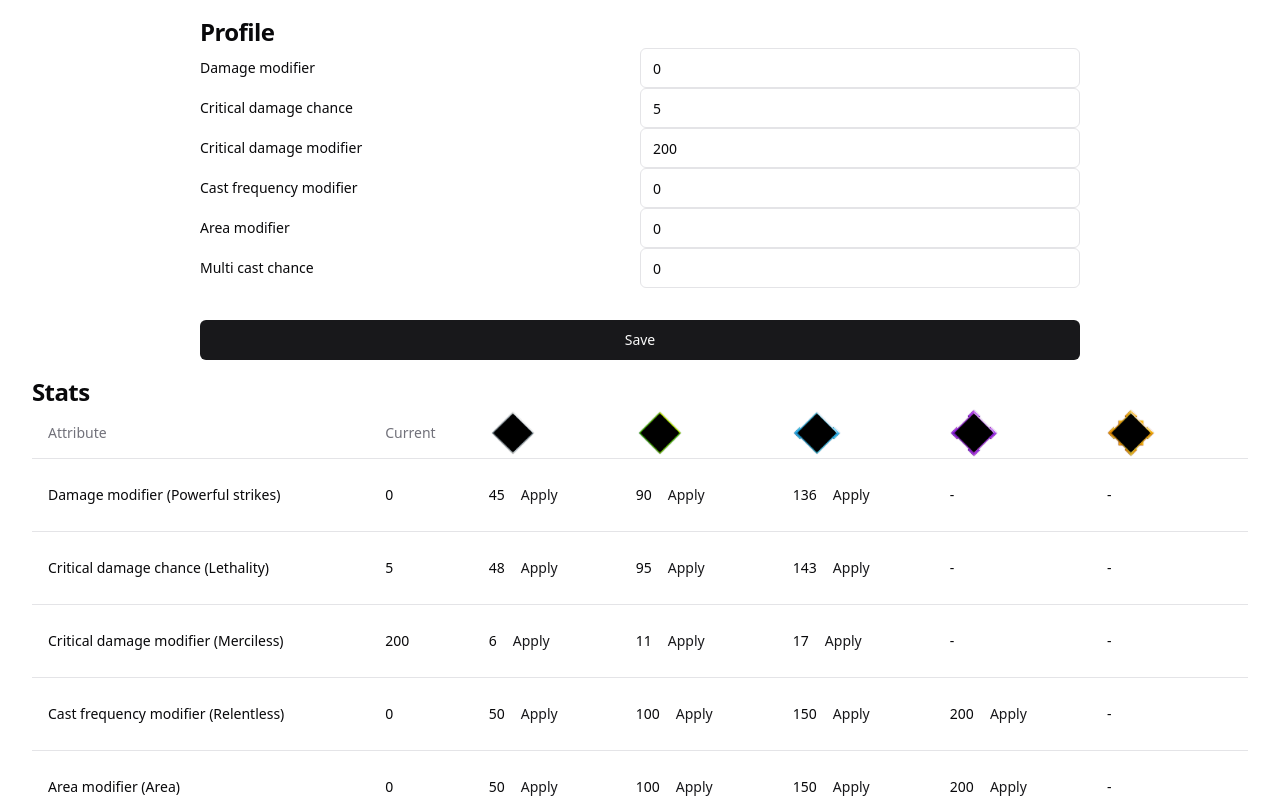
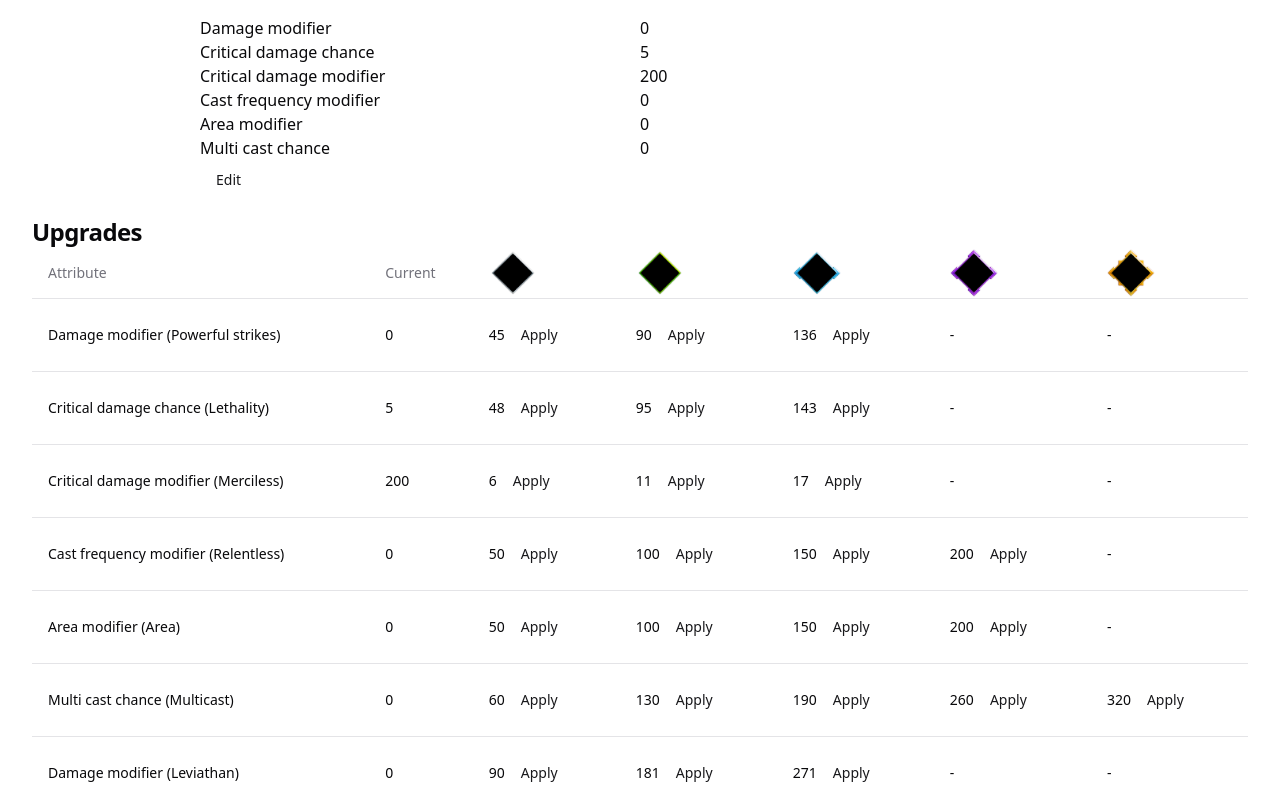
Before and after one commit to singohuen/soulstone-survivors-calculator, a React (Vite) app in the folder ui/: page / in a window 1280 px wide. Shown: the top 800 px of the page. Built offline with nearby package versions, Linux system fonts and the light colour scheme.

Commit message:
Move form to dialog

```diff
--- a/ui/package.json
+++ b/ui/package.json
@@ -10,6 +10,7 @@
     "preview": "vite preview"
   },
   "dependencies": {
+    "@radix-ui/react-dialog": "^1.0.5",
     "@radix-ui/react-label": "^2.0.2",
     "@radix-ui/react-slot": "^1.0.2",
     "@tanstack/react-table": "^8.10.3",
--- a/ui/src/App.tsx
+++ b/ui/src/App.tsx
@@ -1,8 +1,8 @@
 import { useState } from "react";
 import ProfileContext from "./Profile.context";
-import ProfileForm from "./ProfileForm";
 import { Profile } from "./lib/types";
-import StatsTable from "./StatsTable";
+import UpgradesTable from "./UpgradesTable";
+import ProfileOverview from "./ProfileOverview";
 
 const App = () => {
   const [profile, setProfile] = useState<Profile>({
@@ -18,10 +18,10 @@
     <ProfileContext.Provider value={{ profile, setProfile }}>
       <main className="container">
         <section className="w-3/4 mx-auto p-4">
-          <ProfileForm />
+          <ProfileOverview />
         </section>
 
-        <StatsTable />
+        <UpgradesTable />
       </main>
     </ProfileContext.Provider>
   );
--- a/ui/src/ProfileForm.tsx
+++ b/ui/src/ProfileForm.tsx
@@ -5,11 +5,14 @@
 import { Profile } from "./lib/types";
 import { useContext, useEffect } from "react";
 import ProfileContext from "./Profile.context";
-import { H3 } from "./components/ui/typography";
 
 interface ProfileFormData extends Profile {}
 
-const ProfileForm = () => {
+interface ProfileFormProps {
+  onSuccess?: () => void;
+}
+
+const ProfileForm = ({ onSuccess }: ProfileFormProps) => {
   const { profile, setProfile } = useContext(ProfileContext);
 
   const { register, handleSubmit, reset } = useForm<ProfileFormData>({
@@ -18,6 +21,7 @@
 
   const onSubmit = handleSubmit((data) => {
     setProfile(data);
+    onSuccess && onSuccess();
   });
 
   useEffect(() => {
@@ -26,7 +30,6 @@
 
   return (
     <form onSubmit={onSubmit}>
-      <H3>Profile</H3>
       {(
         [
           {
@@ -55,7 +58,7 @@
           },
         ] as { label: string; field: keyof ProfileFormData }[]
       ).map((field) => (
-        <div key={field.field} className="grid grid-cols-2 items-center">
+        <div key={field.field} className="grid grid-cols-2 items-center mb-2">
           <Label htmlFor={field.field}>{field.label}</Label>
           <Input
             id={field.field}
--- /dev/null
+++ b/ui/src/ProfileOverview.tsx
@@ -0,0 +1,56 @@
+import { useContext, useState } from "react";
+import ProfileContext from "./Profile.context";
+import {
+  Dialog,
+  DialogContent,
+  DialogHeader,
+  DialogTitle,
+  DialogTrigger,
+} from "./components/ui/dialog";
+import { Button } from "./components/ui/button";
+import ProfileForm from "./ProfileForm";
+
+const ProfileOverview = () => {
+  const { profile } = useContext(ProfileContext);
+
+  const [open, setOpen] = useState(false);
+
+  return (
+    <div>
+      <div className="grid grid-cols-2">
+        <div>Damage modifier</div>
+        <div>{profile.damageModifier}</div>
+
+        <div>Critical damage chance</div>
+        <div>{profile.criticalDamageChance}</div>
+
+        <div>Critical damage modifier</div>
+        <div>{profile.criticalDamageModifier}</div>
+
+        <div>Cast frequency modifier</div>
+        <div>{profile.castFrequencyModifier}</div>
+
+        <div>Area modifier</div>
+        <div>{profile.areaModifier}</div>
+
+        <div>Multi cast chance</div>
+        <div>{profile.multiCastChance}</div>
+      </div>
+
+      <Dialog open={open} onOpenChange={setOpen}>
+        <DialogTrigger>
+          <Button variant={"link"}>Edit</Button>
+        </DialogTrigger>
+        <DialogContent>
+          <DialogHeader>
+            <DialogTitle className="mb-8">Update profile</DialogTitle>
+
+            <ProfileForm onSuccess={() => setOpen(false)} />
+          </DialogHeader>
+        </DialogContent>
+      </Dialog>
+    </div>
+  );
+};
+
+export default ProfileOverview;
--- a/ui/src/StatsTable.tsx
+++ b/ui/src/UpgradesTable.tsx
@@ -18,12 +18,12 @@
 import { Button } from "./components/ui/button";
 import { H3 } from "./components/ui/typography";
 
-const StatsTable = () => {
+const UpgradesTable = () => {
   const { profile, setProfile } = useContext(ProfileContext);
 
   return (
     <section>
-      <H3>Stats</H3>
+      <H3>Upgrades</H3>
       <Table>
         <TableHeader>
           <TableRow>
@@ -112,4 +112,4 @@
   );
 };
 
-export default StatsTable;
+export default UpgradesTable;
--- /dev/null
+++ b/ui/src/components/ui/dialog.tsx
@@ -0,0 +1,121 @@
+import * as React from "react"
+import * as DialogPrimitive from "@radix-ui/react-dialog"
+import { X } from "lucide-react"
+
+import { cn } from "@/lib/utils"
+
+const Dialog = DialogPrimitive.Root
+
+const DialogTrigger = DialogPrimitive.Trigger
+
+const DialogPortal = ({
+  className,
+  ...props
+}: DialogPrimitive.DialogPortalProps) => (
+  <DialogPrimitive.Portal className={cn(className)} {...props} />
+)
+DialogPortal.displayName = DialogPrimitive.Portal.displayName
+
+const DialogOverlay = React.forwardRef<
+  React.ElementRef<typeof DialogPrimitive.Overlay>,
+  React.ComponentPropsWithoutRef<typeof DialogPrimitive.Overlay>
+>(({ className, ...props }, ref) => (
+  <DialogPrimitive.Overlay
+    ref={ref}
+    className={cn(
+      "fixed inset-0 z-50 bg-background/80 backdrop-blur-sm data-[state=open]:animate-in data-[state=closed]:animate-out data-[state=closed]:fade-out-0 data-[state=open]:fade-in-0",
+      className
+    )}
+    {...props}
+  />
+))
+DialogOverlay.displayName = DialogPrimitive.Overlay.displayName
+
+const DialogContent = React.forwardRef<
+  React.ElementRef<typeof DialogPrimitive.Content>,
+  React.ComponentPropsWithoutRef<typeof DialogPrimitive.Content>
+>(({ className, children, ...props }, ref) => (
+  <DialogPortal>
+    <DialogOverlay />
+    <DialogPrimitive.Content
+      ref={ref}
+      className={cn(
+        "fixed left-[50%] top-[50%] z-50 grid w-full max-w-lg translate-x-[-50%] translate-y-[-50%] gap-4 border bg-background p-6 shadow-lg duration-200 data-[state=open]:animate-in data-[state=closed]:animate-out data-[state=closed]:fade-out-0 data-[state=open]:fade-in-0 data-[state=closed]:zoom-out-95 data-[state=open]:zoom-in-95 data-[state=closed]:slide-out-to-left-1/2 data-[state=closed]:slide-out-to-top-[48%] data-[state=open]:slide-in-from-left-1/2 data-[state=open]:slide-in-from-top-[48%] sm:rounded-lg md:w-full",
+        className
+      )}
+      {...props}
+    >
+      {children}
+      <DialogPrimitive.Close className="absolute right-4 top-4 rounded-sm opacity-70 ring-offset-background transition-opacity hover:opacity-100 focus:outline-none focus:ring-2 focus:ring-ring focus:ring-offset-2 disabled:pointer-events-none data-[state=open]:bg-accent data-[state=open]:text-muted-foreground">
+        <X className="h-4 w-4" />
+        <span className="sr-only">Close</span>
+      </DialogPrimitive.Close>
+    </DialogPrimitive.Content>
+  </DialogPortal>
+))
+DialogContent.displayName = DialogPrimitive.Content.displayName
+
+const DialogHeader = ({
+  className,
+  ...props
+}: React.HTMLAttributes<HTMLDivElement>) => (
+  <div
+    className={cn(
+      "flex flex-col space-y-1.5 text-center sm:text-left",
+      className
+    )}
+    {...props}
+  />
+)
+DialogHeader.displayName = "DialogHeader"
+
+const DialogFooter = ({
+  className,
+  ...props
+}: React.HTMLAttributes<HTMLDivElement>) => (
+  <div
+    className={cn(
+      "flex flex-col-reverse sm:flex-row sm:justify-end sm:space-x-2",
+      className
+    )}
+    {...props}
+  />
+)
+DialogFooter.displayName = "DialogFooter"
+
+const DialogTitle = React.forwardRef<
+  React.ElementRef<typeof DialogPrimitive.Title>,
+  React.ComponentPropsWithoutRef<typeof DialogPrimitive.Title>
+>(({ className, ...props }, ref) => (
+  <DialogPrimitive.Title
+    ref={ref}
+    className={cn(
+      "text-lg font-semibold leading-none tracking-tight",
+      className
+    )}
+    {...props}
+  />
+))
+DialogTitle.displayName = DialogPrimitive.Title.displayName
+
+const DialogDescription = React.forwardRef<
+  React.ElementRef<typeof DialogPrimitive.Description>,
+  React.ComponentPropsWithoutRef<typeof DialogPrimitive.Description>
+>(({ className, ...props }, ref) => (
+  <DialogPrimitive.Description
+    ref={ref}
+    className={cn("text-sm text-muted-foreground", className)}
+    {...props}
+  />
+))
+DialogDescription.displayName = DialogPrimitive.Description.displayName
+
+export {
+  Dialog,
+  DialogTrigger,
+  DialogContent,
+  DialogHeader,
+  DialogFooter,
+  DialogTitle,
+  DialogDescription,
+}
```
Also changed, not shown: 1 other file (tests, documents, lock files or other folders).
